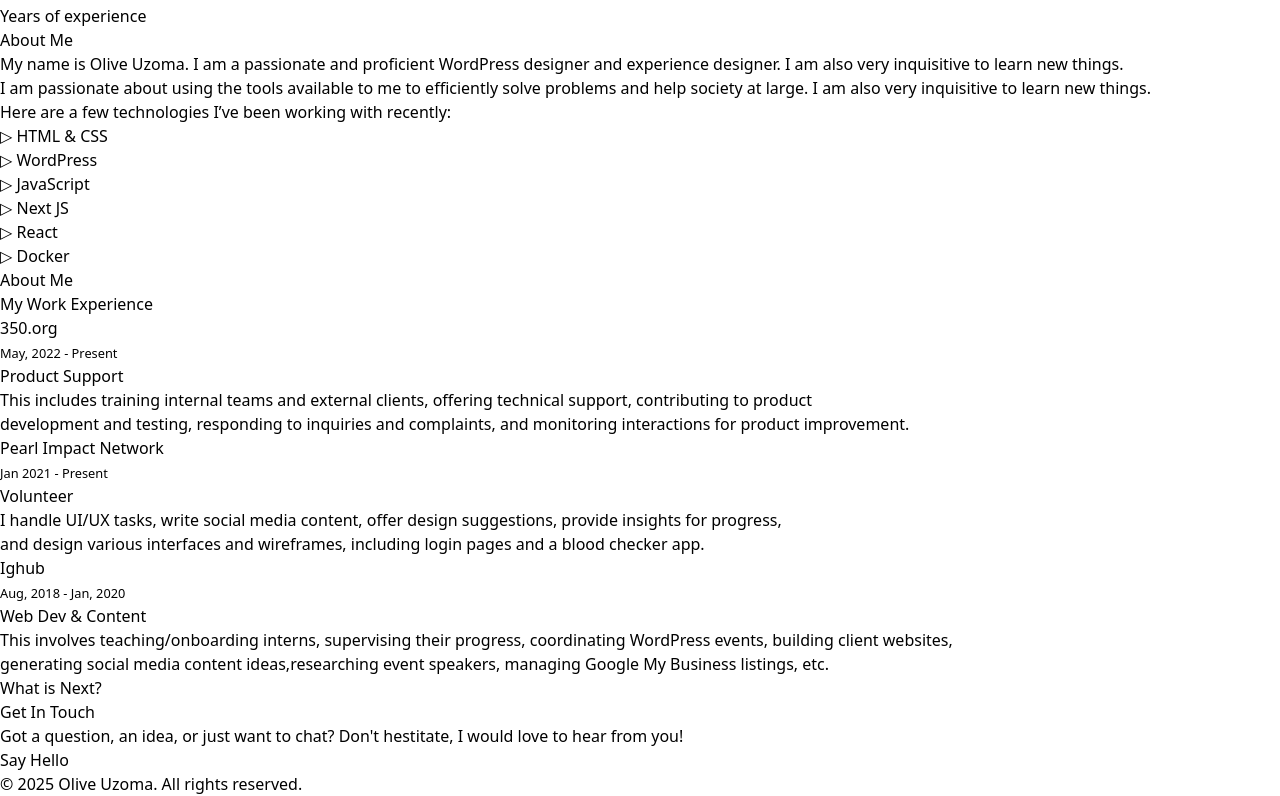
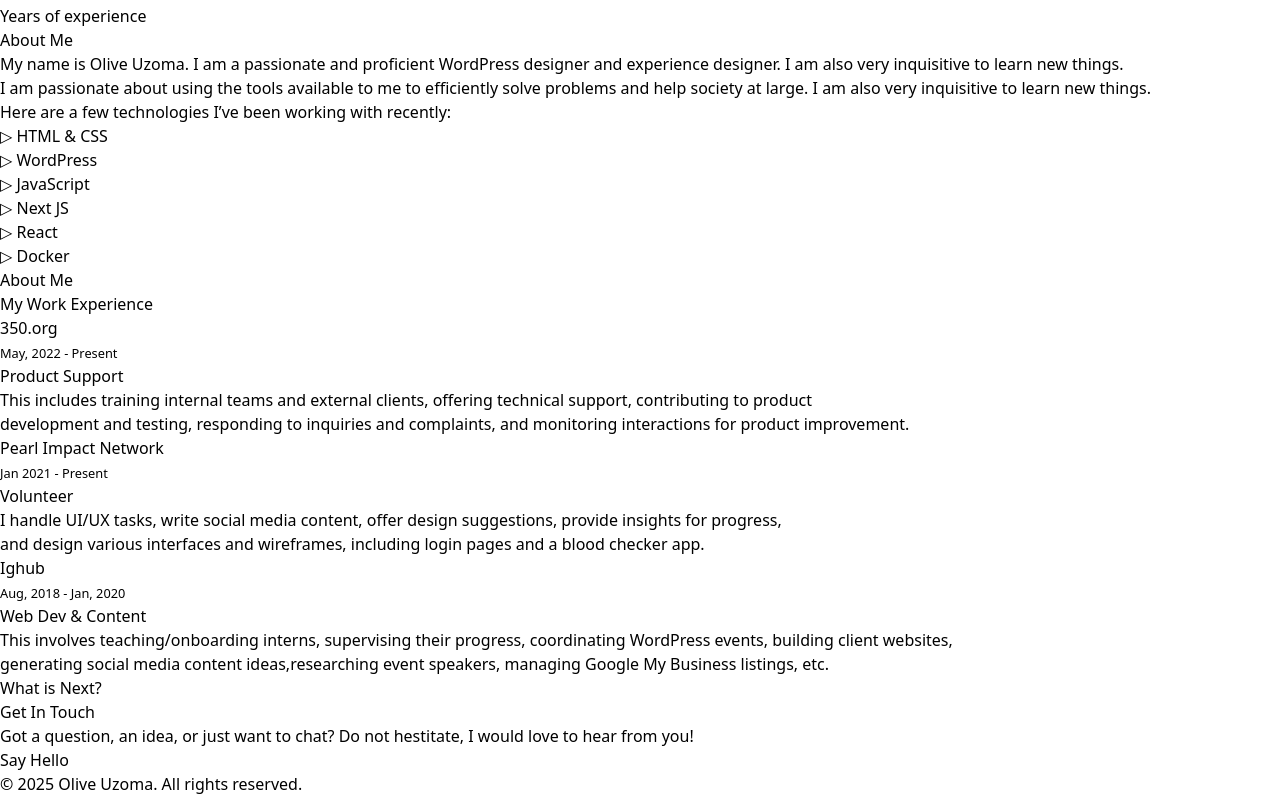
Before and after one commit to uzomaolive/new-official-website, a Next.js app: page / in a window 1280 px wide. Shown: the part 3234-4030 px from the top of the page. Built offline with nearby package versions, Linux system fonts and the light colour scheme.

Commit message:
Update contact details fix

```diff
--- a/src/app/components/Contact.tsx
+++ b/src/app/components/Contact.tsx
@@ -8,7 +8,7 @@ export default function Contact() {
       <p className="text-purple-400 text-sm sm:text-base mb-2">What is Next?</p>
       <h2 className="text-4xl font-bold text-violet-600 mb-4">Get In Touch</h2>
       <p className="ttext-gray-700 max-w-lg mb-8">
-      Got a question, an idea, or just want to chat? Don't hestitate, I would love to hear from you!</p>
+      Got a question, an idea, or just want to chat? Do not hestitate, I would love to hear from you!</p>
 
       <a
         href="mailto:uzoma.olive.c@gmail.com"
```
